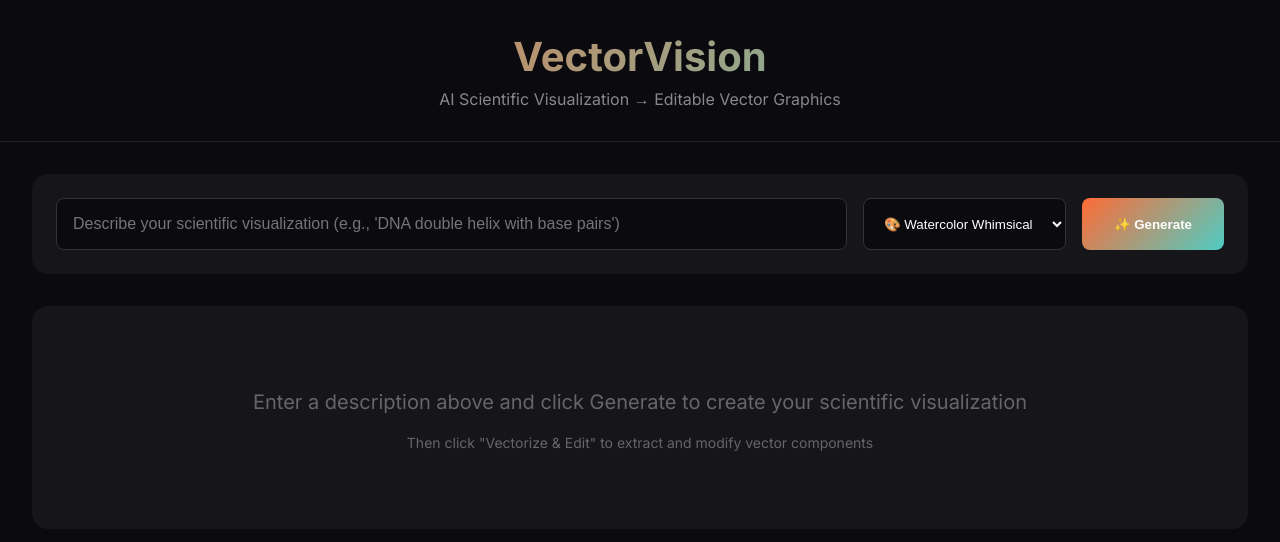
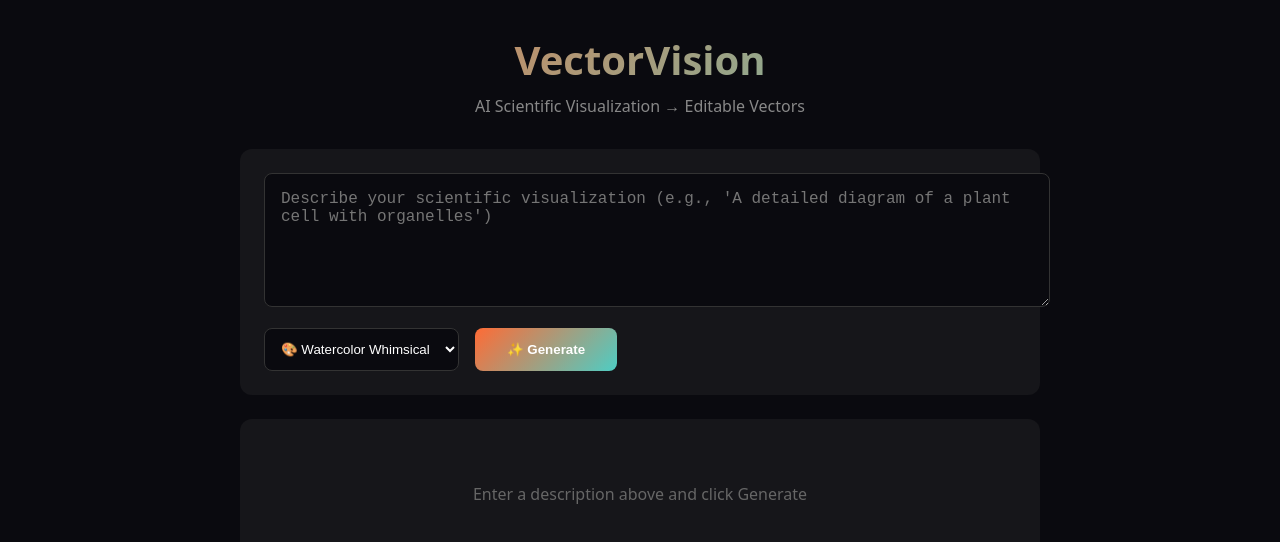
Before and after one commit to vivgatesAI/vectorvision, a Next.js app: page / in a window 1280 px wide. Shown: the top 542 px of the page. Built offline with nearby package versions, Linux system fonts and the light colour scheme.

Commit message:
Add detailed logging and error handling to debug issues

```diff
--- a/app/api/generate/route.js
+++ b/app/api/generate/route.js
@@ -3,7 +3,14 @@ import { NextResponse } from 'next/server';
 export async function POST(request) {
   try {
     const { prompt, style } = await request.json();
-    const enhanced = `Highly detailed ${style} scientific illustration: ${prompt}. Soft flowing brush textures, vibrant colors, elegant layout.`;
+
+    if (!prompt) {
+      return NextResponse.json({ error: 'No prompt provided' }, { status: 400 });
+    }
+
+    const enhanced = `Highly detailed ${style} scientific illustration: ${prompt}. Soft flowing brush textures, vibrant colors, elegant layout, detailed.`;
+
+    console.log('Calling Venice API with prompt:', prompt.substring(0, 50));
 
     const res = await fetch('https://api.venice.ai/api/v1/image/generations', {
       method: 'POST',
@@ -21,9 +28,25 @@ export async function POST(request) {
     });
 
     const data = await res.json();
-    const url = data.image_url || data.images?.[0]?.url;
-    return NextResponse.json({ imageUrl: url || data.error });
+    console.log('Venice API response:', JSON.stringify(data).substring(0, 200));
+
+    if (!res.ok) {
+      return NextResponse.json({ error: data.error || `Venice API error: ${res.status}` }, { status: res.status });
+    }
+
+    const url = data.image_url || data.images?.[0]?.url || data.images?.[0]?.base64;
+
+    if (!url) {
+      return NextResponse.json({ error: 'No image URL in response', details: data }, { status: 500 });
+    }
+
+    // Handle base64 images
+    const imageUrl = url.startsWith('data:') ? url : url;
+
+    return NextResponse.json({ imageUrl });
+
   } catch (e) {
+    console.error('Generate API error:', e);
     return NextResponse.json({ error: e.message }, { status: 500 });
   }
 }
--- a/app/page.js
+++ b/app/page.js
@@ -1,222 +1,114 @@
 'use client';
-import { useState, useRef, useEffect } from 'react';
+import { useState } from 'react';
 
 export default function Home() {
   const [prompt, setPrompt] = useState('');
   const [style, setStyle] = useState('watercolor');
   const [image, setImage] = useState(null);
   const [loading, setLoading] = useState(false);
-  const [svgData, setSvgData] = useState(null);
-  const [components, setComponents] = useState([]);
-  const [dimensions, setDimensions] = useState({ width: 0, height: 0 });
-  const [vectorizing, setVectorizing] = useState(false);
-  const [activeTab, setActiveTab] = useState('generate');
+  const [error, setError] = useState(null);
+  const [log, setLog] = useState([]);
+
+  const addLog = (msg) => setLog(l => [...l, `${new Date().toLocaleTimeString()}: ${msg}`]);
 
   const generate = async () => {
     if (!prompt) return;
     setLoading(true);
-    setActiveTab('generate');
+    setError(null);
+    setImage(null);
+    setLog([]);
+
+    addLog('Starting generation...');
+
     try {
+      addLog('Calling Venice API...');
       const res = await fetch('/api/generate', {
         method: 'POST',
         headers: { 'Content-Type': 'application/json' },
         body: JSON.stringify({ prompt, style })
       });
+
       const data = await res.json();
-      if (data.imageUrl) {
+      addLog(`Response status: ${res.status}`);
+      addLog(`Response: ${JSON.stringify(data).substring(0, 200)}`);
+
+      if (res.ok && data.imageUrl) {
         setImage(data.imageUrl);
-        // Auto-vectorize
-        vectorizeImage(data.imageUrl);
+        addLog('Image generated successfully!');
+      } else {
+        setError(data.error || 'Failed to generate image');
+        addLog(`Error: ${data.error}`);
       }
-    } catch (e) { console.error(e); }
+    } catch (e) {
+      setError(e.message);
+      addLog(`Exception: ${e.message}`);
+    }
+
     setLoading(false);
   };
 
-  const vectorizeImage = async (imgUrl) => {
-    setVectorizing(true);
-    try {
-      const res = await fetch('/api/vectorize', {
-        method: 'POST',
-        headers: { 'Content-Type': 'application/json' },
-        body: JSON.stringify({ imageUrl: imgUrl })
-      });
-      const data = await res.json();
-      if (data.svg) {
-        setSvgData(data.svg);
-        setComponents(data.components || []);
-        setDimensions(data.dimensions || { width: 600, height: 600 });
-        setActiveTab('editor');
-      }
-    } catch (e) { console.error(e); }
-    setVectorizing(false);
-  };
-
-  const updateComponent = (id, updates) => {
-    if (!svgData) return;
-
-    const newComponents = components.map(c => {
-      if (c.id === id) {
-        return { ...c, ...updates };
-      }
-      return c;
-    });
-    setComponents(newComponents);
-
-    // Rebuild SVG with updated colors
-    let newSvg = svgData;
-    if (updates.color) {
-      newSvg = newSvg.replace(
-        new RegExp(`id="component-${id}"[^>]*fill="[^"]*"`, 'g'),
-        `id="component-${id}" fill="${updates.color}"`
-      );
-    }
-    if (updates.opacity !== undefined) {
-      newSvg = newSvg.replace(
-        new RegExp(`id="component-${id}"[^>]*fill-opacity="[^"]*"`, 'g'),
-        `id="component-${id}" fill-opacity="${updates.opacity}"`
-      );
-    }
-    setSvgData(newSvg);
-  };
-
-  const downloadSVG = () => {
-    if (!svgData) return;
-    const blob = new Blob([svgData], { type: 'image/svg+xml' });
-    const url = URL.createObjectURL(blob);
-    const a = document.createElement('a');
-    a.href = url;
-    a.download = 'vectorvision-export.svg';
-    a.click();
-    URL.revokeObjectURL(url);
-  };
-
-  const downloadPNG = async () => {
-    if (!image) return;
-    const a = document.createElement('a');
-    a.href = image;
-    a.download = 'vectorvision-original.png';
-    a.click();
-  };
-
   return (
-    <div style={{ minHeight: '100vh', background: '#0a0a0f', color: '#fff' }}>
-      <header style={{ textAlign: 'center', padding: '2rem', borderBottom: '1px solid #222' }}>
+    <div style={{ minHeight: '100vh', background: '#0a0a0f', color: '#fff', padding: '2rem', fontFamily: 'system-ui' }}>
+      <header style={{ textAlign: 'center', marginBottom: '2rem' }}>
         <h1 style={{ fontSize: '2.5rem', margin: 0, background: 'linear-gradient(135deg,#ff6b35,#4ecdc4)', WebkitBackgroundClip: 'text', WebkitTextFillColor: 'transparent' }}>VectorVision</h1>
-        <p style={{ color: '#888', margin: '0.5rem 0 0' }}>AI Scientific Visualization → Editable Vector Graphics</p>
+        <p style={{ color: '#888', margin: '0.5rem 0 0' }}>AI Scientific Visualization → Editable Vectors</p>
       </header>
 
-      <div style={{ maxWidth: '1400px', margin: '0 auto', padding: '2rem' }}>
-        {/* Input Section */}
-        <div style={{ background: '#16161a', borderRadius: '16px', padding: '1.5rem', marginBottom: '2rem' }}>
-          <div style={{ display: 'flex', gap: '1rem', flexWrap: 'wrap' }}>
-            <input
-              value={prompt}
-              onChange={e => setPrompt(e.target.value)}
-              placeholder="Describe your scientific visualization (e.g., 'DNA double helix with base pairs')"
-              style={{ flex: '1 1 400px', padding: '1rem', borderRadius: '8px', border: '1px solid #333', background: '#0a0a0f', color: '#fff', fontSize: '1rem' }}
-            />
+      <div style={{ maxWidth: '800px', margin: '0 auto' }}>
+        <div style={{ background: '#16161a', borderRadius: '12px', padding: '1.5rem', marginBottom: '1.5rem' }}>
+          <textarea
+            value={prompt}
+            onChange={e => setPrompt(e.target.value)}
+            placeholder="Describe your scientific visualization (e.g., 'A detailed diagram of a plant cell with organelles')"
+            style={{ width: '100%', padding: '1rem', borderRadius: '8px', border: '1px solid #333', background: '#0a0a0f', color: '#fff', fontSize: '1rem', minHeight: '100px', resize: 'vertical' }}
+          />
+
+          <div style={{ display: 'flex', gap: '1rem', marginTop: '1rem', flexWrap: 'wrap' }}>
             <select
               value={style}
               onChange={e => setStyle(e.target.value)}
-              style={{ padding: '1rem', borderRadius: '8px', border: '1px solid #333', background: '#0a0a0f', color: '#fff', minWidth: '150px' }}
+              style={{ padding: '0.75rem', borderRadius: '8px', border: '1px solid #333', background: '#0a0a0f', color: '#fff' }}
             >
               <option value="watercolor">🎨 Watercolor Whimsical</option>
               <option value="scientific">🔬 Scientific Diagram</option>
               <option value="schematic">📐 Technical Schematic</option>
-              <option value="illustration">✏️ Detailed Illustration</option>
             </select>
+
             <button
               onClick={generate}
               disabled={loading || !prompt}
-              style={{ padding: '1rem 2rem', borderRadius: '8px', border: 'none', background: loading ? '#666' : 'linear-gradient(135deg,#ff6b35,#4ecdc4)', color: '#fff', fontWeight: '600', cursor: loading ? 'not-allowed' : 'pointer', minWidth: '140px' }}
+              style={{ padding: '0.75rem 2rem', borderRadius: '8px', border: 'none', background: loading ? '#666' : 'linear-gradient(135deg,#ff6b35,#4ecdc4)', color: '#fff', fontWeight: '600', cursor: loading ? 'not-allowed' : 'pointer' }}
             >
               {loading ? '⏳ Generating...' : '✨ Generate'}
             </button>
           </div>
         </div>
 
-        {/* Tabs */}
-        {image && (
-          <div style={{ display: 'flex', gap: '0.5rem', marginBottom: '1rem' }}>
-            <button onClick={() => setActiveTab('generate')} style={{ padding: '0.75rem 1.5rem', borderRadius: '8px 8px 0 0', border: 'none', background: activeTab === 'generate' ? '#16161a' : '#111', color: activeTab === 'generate' ? '#fff' : '#666', cursor: 'pointer' }}>Generated Image</button>
-            <button onClick={() => setActiveTab('editor')} disabled={!svgData} style={{ padding: '0.75rem 1.5rem', borderRadius: '8px 8px 0 0', border: 'none', background: activeTab === 'editor' ? '#16161a' : '#111', color: activeTab === 'editor' ? '#fff' : '#666', cursor: svgData ? 'pointer' : 'not-allowed' }}>Vector Editor {vectorizing && '(Processing...)'}</button>
+        {/* Status Log */}
+        {log.length > 0 && (
+          <div style={{ background: '#111', borderRadius: '8px', padding: '1rem', marginBottom: '1.5rem', fontSize: '12px', fontFamily: 'monospace' }}>
+            {log.map((l, i) => <div key={i} style={{ color: '#4ecdc4', marginBottom: '4px' }}>{l}</div>)}
           </div>
         )}
 
-        {/* Content */}
-        {activeTab === 'generate' && image && (
-          <div style={{ background: '#16161a', borderRadius: '0 16px 16px 16px', padding: '2rem', textAlign: 'center' }}>
-            <img src={image} alt="Generated" style={{ maxWidth: '100%', borderRadius: '12px', boxShadow: '0 8px 32px rgba(0,0,0,0.3)' }} />
-            <div style={{ marginTop: '1.5rem', display: 'flex', gap: '1rem', justifyContent: 'center' }}>
-              <button onClick={() => vectorizeImage(image)} disabled={vectorizing} style={{ padding: '0.75rem 1.5rem', borderRadius: '8px', border: '1px solid #4ecdc4', background: 'transparent', color: '#4ecdc4', fontWeight: '600', cursor: vectorizing ? 'not-allowed' : 'pointer' }}>
-                {vectorizing ? '⏳ Vectorizing...' : '🔄 Vectorize & Edit'}
-              </button>
-              <button onClick={downloadPNG} style={{ padding: '0.75rem 1.5rem', borderRadius: '8px', border: 'none', background: '#333', color: '#fff', fontWeight: '600', cursor: 'pointer' }}>⬇️ Download PNG</button>
-            </div>
+        {/* Error */}
+        {error && (
+          <div style={{ background: '#3a1a1a', border: '1px solid #f00', borderRadius: '8px', padding: '1rem', marginBottom: '1.5rem', color: '#ff6b6b' }}>
+            Error: {error}
           </div>
         )}
 
-        {activeTab === 'editor' && svgData && (
-          <div style={{ display: 'grid', gridTemplateColumns: '1fr 350px', gap: '2rem', background: '#16161a', borderRadius: '0 16px 16px 16px', padding: '2rem' }}>
-            {/* SVG Preview */}
-            <div style={{ background: '#0a0a0f', borderRadius: '12px', padding: '1rem', minHeight: '500px', display: 'flex', alignItems: 'center', justifyContent: 'center' }}>
-              <div
-                dangerouslySetInnerHTML={{ __html: svgData }}
-                style={{ maxWidth: '100%', maxHeight: '600px' }}
-              />
-            </div>
-
-            {/* Components Panel */}
-            <div>
-              <h3 style={{ marginTop: 0, marginBottom: '1rem' }}>🎨 Components ({components.length})</h3>
-              <p style={{ color: '#666', fontSize: '0.875rem', marginBottom: '1rem' }}>Click color to edit each component</p>
-
-              <div style={{ maxHeight: '400px', overflowY: 'auto' }}>
-                {components.map(comp => (
-                  <div key={comp.id} style={{ padding: '1rem', marginBottom: '0.75rem', background: '#0a0a0f', borderRadius: '8px', border: '1px solid #333' }}>
-                    <div style={{ display: 'flex', alignItems: 'center', justifyContent: 'space-between', marginBottom: '0.75rem' }}>
-                      <span style={{ fontWeight: '600' }}>Component {comp.id}</span>
-                      <input
-                        type="color"
-                        value={comp.color || '#ff6b35'}
-                        onChange={e => updateComponent(comp.id, { color: e.target.value })}
-                        style={{ width: '40px', height: '40px', border: 'none', borderRadius: '8px', cursor: 'pointer', background: 'transparent' }}
-                      />
-                    </div>
-                    <div style={{ display: 'flex', alignItems: 'center', gap: '0.5rem' }}>
-                      <span style={{ fontSize: '0.75rem', color: '#666' }}>Opacity:</span>
-                      <input
-                        type="range"
-                        min="0"
-                        max="1"
-                        step="0.1"
-                        defaultValue="0.8"
-                        onChange={e => updateComponent(comp.id, { opacity: parseFloat(e.target.value) })}
-                        style={{ flex: 1 }}
-                      />
-                    </div>
-                  </div>
-                ))}
-              </div>
-
-              {components.length === 0 && (
-                <p style={{ color: '#666', textAlign: 'center', padding: '2rem' }}>No components extracted yet</p>
-              )}
-
-              <button
-                onClick={downloadSVG}
-                style={{ width: '100%', marginTop: '1rem', padding: '1rem', borderRadius: '8px', border: 'none', background: 'linear-gradient(135deg,#4ecdc4,#45b7aa)', color: '#000', fontWeight: '700', fontSize: '1rem', cursor: 'pointer' }}
-              >
-                ⬇️ Export SVG
-              </button>
-            </div>
+        {/* Result */}
+        {image && (
+          <div style={{ background: '#16161a', borderRadius: '12px', padding: '1.5rem', textAlign: 'center' }}>
+            <img src={image} alt="Generated" style={{ maxWidth: '100%', borderRadius: '8px' }} />
+            <p style={{ color: '#4ecdc4', marginTop: '1rem' }}>✅ Image generated! (Vectorize feature coming soon)</p>
           </div>
         )}
 
-        {!image && !loading && (
-          <div style={{ textAlign: 'center', padding: '4rem', color: '#666', background: '#16161a', borderRadius: '16px' }}>
-            <p style={{ fontSize: '1.25rem' }}>Enter a description above and click Generate to create your scientific visualization</p>
-            <p style={{ marginTop: '1rem', fontSize: '0.875rem' }}>Then click "Vectorize & Edit" to extract and modify vector components</p>
+        {!image && !loading && !error && (
+          <div style={{ textAlign: 'center', padding: '3rem', color: '#666', background: '#16161a', borderRadius: '12px' }}>
+            <p>Enter a description above and click Generate</p>
           </div>
         )}
       </div>
```
